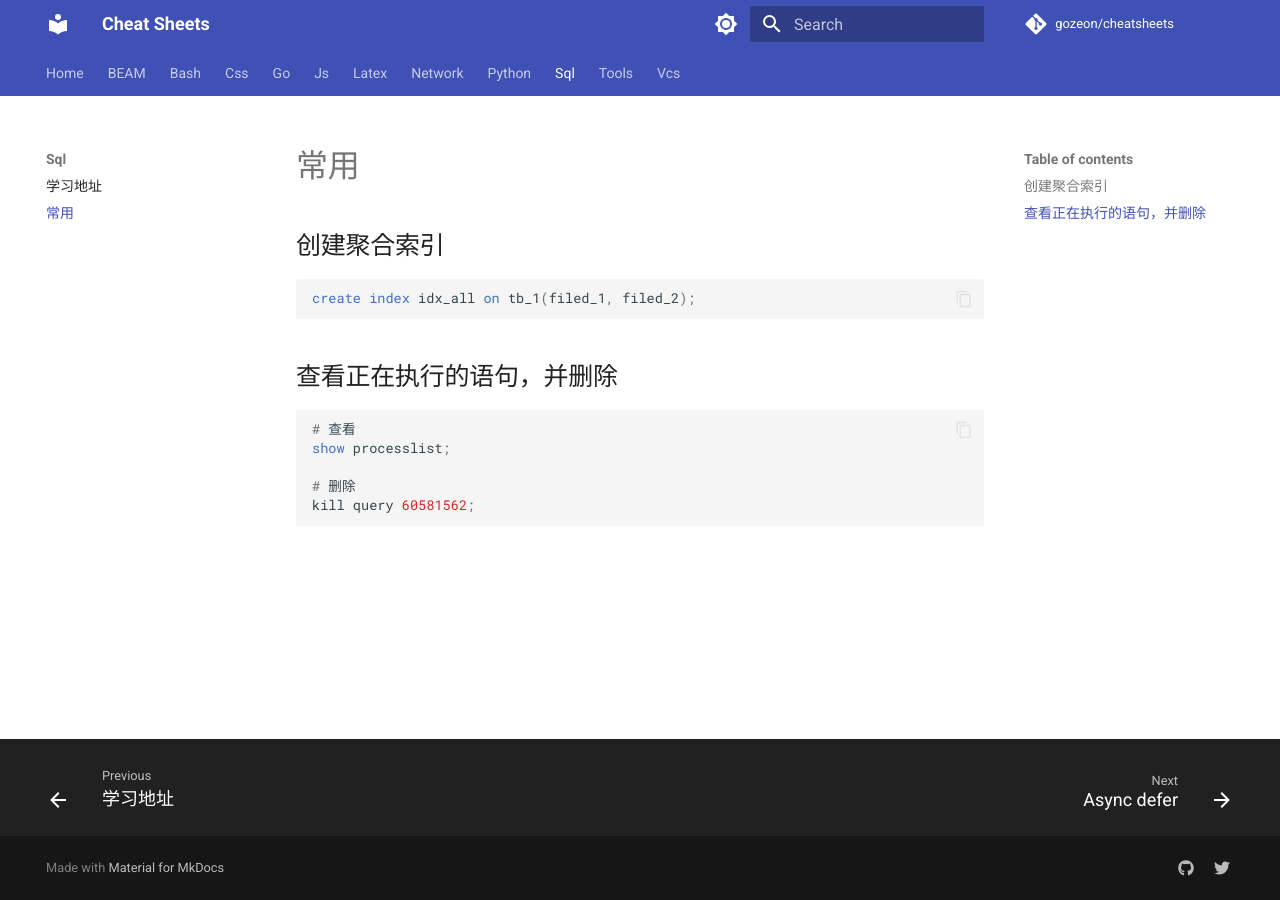
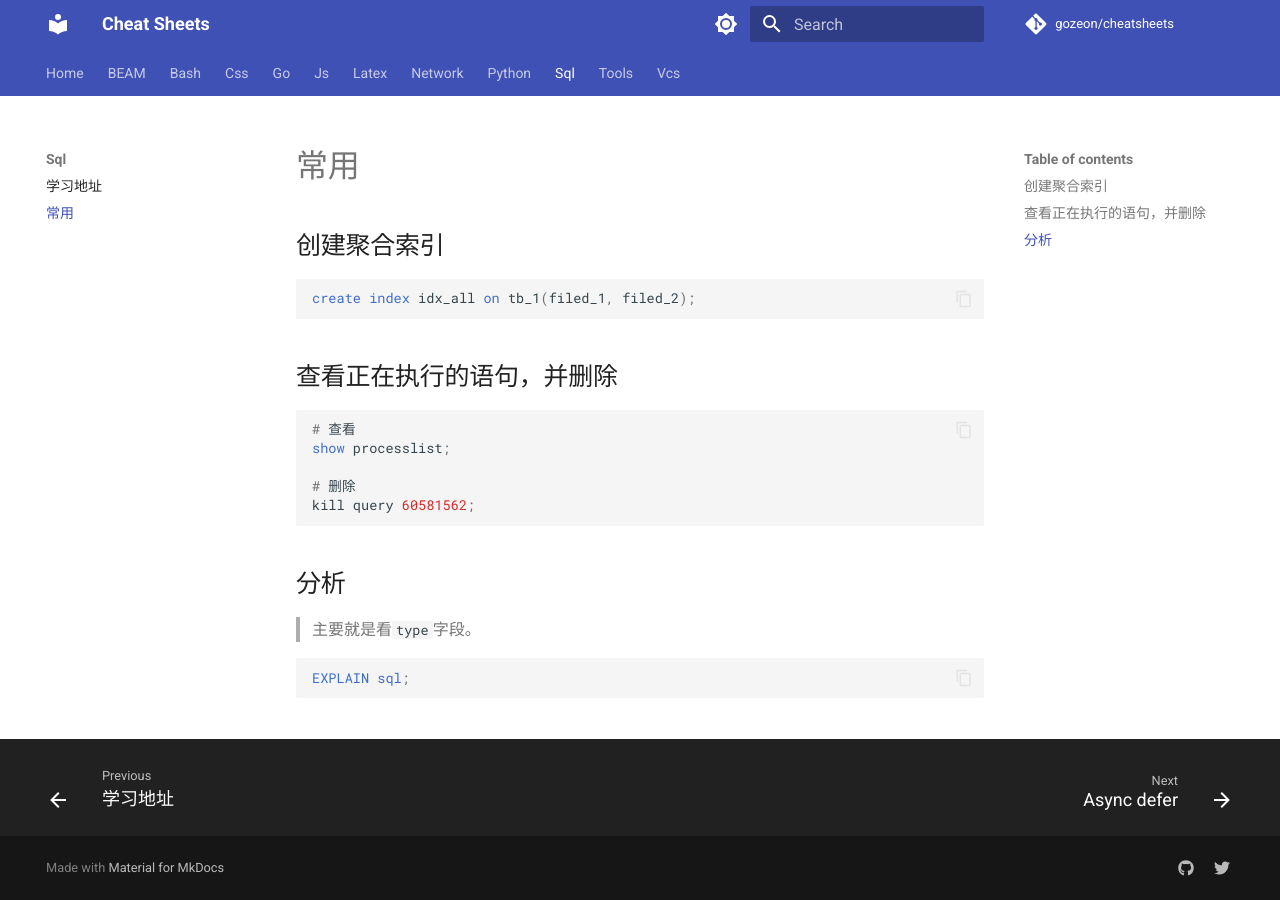
Before and after one commit to gozeon/cheatsheets, an MkDocs documentation site: the page built from docs/sql/常用.md, in a window 1280 px wide. Built offline with MkDocs 1.6.1 and Material for MkDocs 9.7.7, drawn with Linux system fonts in a browser that asks for light colours; comment, search, counter and statistics services are not loaded.

Commit message:
Update 常用.md

````diff
--- a/docs/sql/常用.md
+++ b/docs/sql/常用.md
@@ -14,3 +14,11 @@ show processlist;
 # 删除
 kill query 60581562;
 ```
+
+## 分析
+
+> 主要就是看`type`字段。
+
+```sql
+EXPLAIN sql;
+```
````
